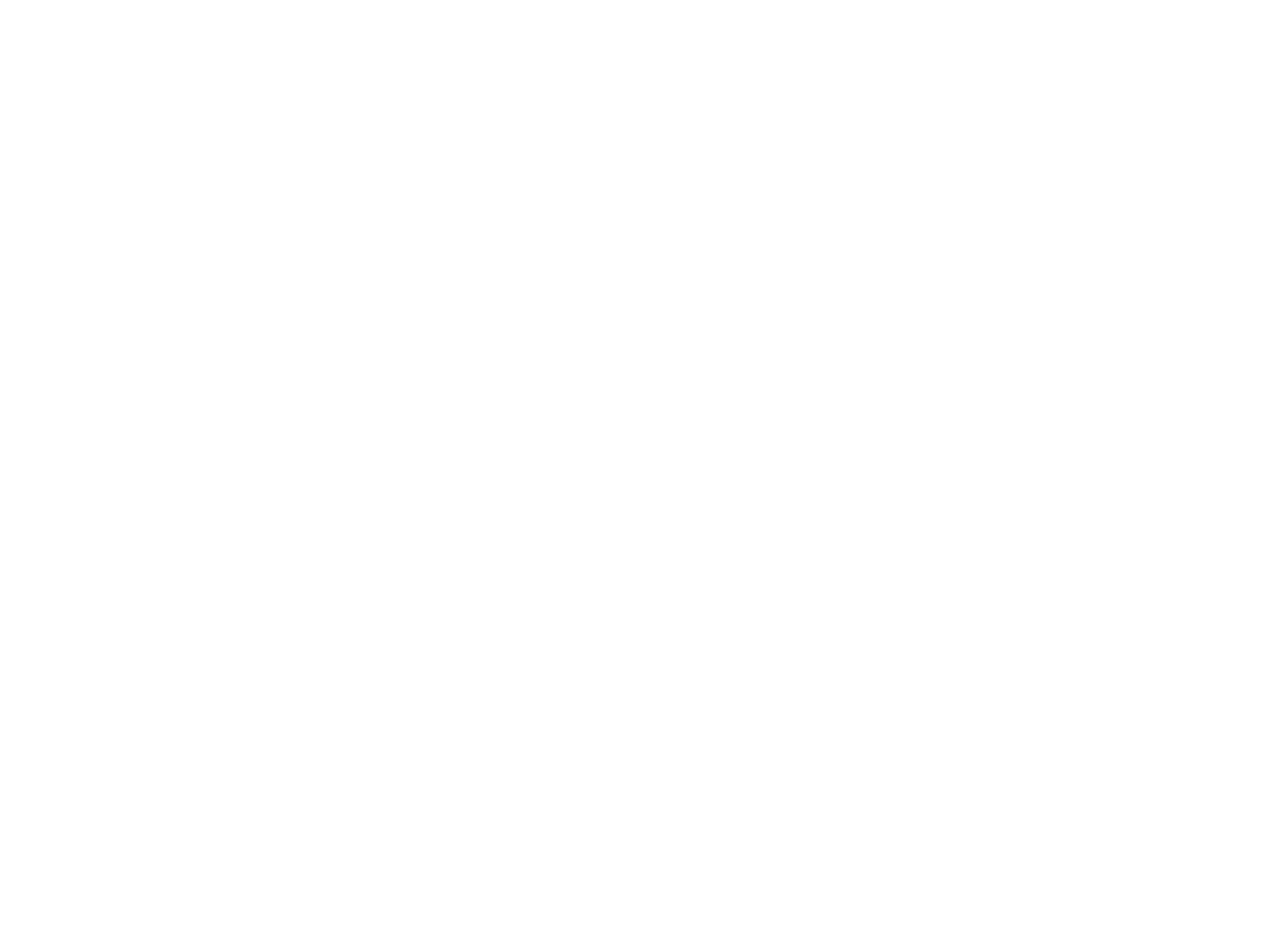
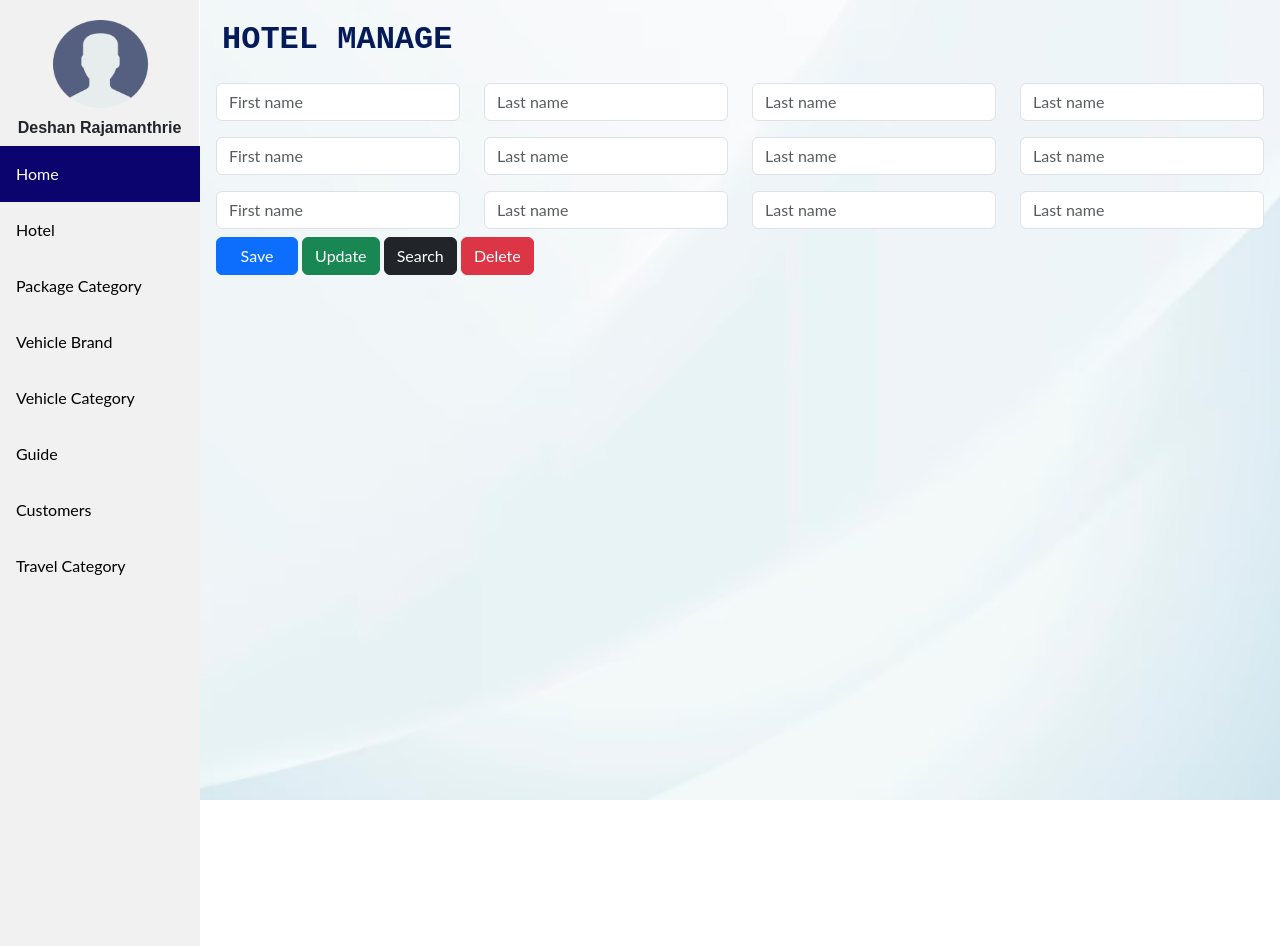
Before and after one commit to deshanrajamanthrie/Final_project_NextTravel_FrontEnd, a plain HTML site: page admin/index.html in a window 1280 px wide. Before the commit the page ends 800 px from the top, so only its background shows below. Drawn offline with Linux system fonts and the light colour scheme.

Commit message:
update content

```diff
--- /dev/null
+++ b/admin/assets/style/hotel.css
@@ -0,0 +1,19 @@
+#hotel-1stPage {
+    position: relative;
+    margin-left: 200px;
+    padding: 1px 16px;
+    height: 100vh;
+    background-image: url("../img/Capture.PNG");
+    bottom: 146px;
+    background-repeat: no-repeat;
+    background-size: cover;
+}
+.hotel-topic{
+    font-size: 2rem;
+    padding-left: 6px;
+    padding-top: 15px;
+    font-family: monospace;
+    font-weight: bold;
+    color: #041A59;
+    padding-bottom: 19px;
+}
--- /dev/null
+++ b/admin/assets/style/nav.css
@@ -0,0 +1,90 @@
+body {
+    margin: 0;
+    font-family: "Lato", sans-serif;
+
+}
+
+.sidebar {
+    margin: 0;
+    padding: 0;
+    width: 200px;
+    background-color: #f1f1f1;
+    position: fixed;
+    height: 100%;
+    overflow: auto;
+}
+
+.sidebar a {
+    display: block;
+    color: black;
+    padding: 16px;
+    text-decoration: none;
+}
+
+.sidebar a.active {
+    background-color: #0b046e;
+    color: white;
+}
+
+.sidebar a:hover:not(.active) {
+    background-color: #555;
+    color: white;
+}
+
+
+
+@media screen and (max-width: 700px) {
+    .sidebar {
+        width: 100%;
+        height: auto;
+        position: relative;
+    }
+    .sidebar a {float: left;}
+    div.content {margin-left: 0;}
+}
+
+@media screen and (max-width: 400px) {
+    .sidebar a {
+        text-align: center;
+        float: none;
+    }
+}
+.upNav{
+!important: ;
+
+    display: flex;
+    align-items: center;
+    justify-content: center;
+    width: 199px;
+    height: 146px;
+    flex-direction: column;
+    background-color: #F1F1F1;
+
+}
+.upNav>div{
+!important: ;
+    position: relative;
+    width: 93px;
+    height: 86px;
+    border-radius: 60%;
+
+    bottom: -10px;
+}
+.upNav>p{
+    position: relative;
+    top: 20px;
+    font-family:sans-serif;
+    font-weight: bold;
+}
+.user-image{
+    width: 95px;
+    height: 88px;
+}
+.content {
+    position: relative;
+    margin-left: 200px;
+    padding: 1px 16px;
+    height: 1000px;
+    background-color: #0a53be;
+    bottom: 146px;
+}
--- a/admin/index.html
+++ b/admin/index.html
@@ -4,8 +4,87 @@
     <meta charset="UTF-8">
     <title>AdminPage</title>
     <link rel="stylesheet" href="./assets/boostrap/css/bootstrap.css">
+
+    <link rel="stylesheet" href="./assets/style/nav.css">
+    <link rel="stylesheet" href="./assets/style/hotel.css">
 </head>
 <body>
+<header>
+    <section class="upNav">
+        <div><img  class="user-image" src="./assets/img/user.png" alt="user"></div>
+        <p>Deshan Rajamanthrie</p>
+    </section>
+
+</header>
+<div class="sidebar">
+    <a class="active" href="#home">Home</a>
+    <a href="#hotel">Hotel</a>
+    <a href="#package">Package Category</a>
+    <a href="#brand">Vehicle Brand</a>
+    <a href="#vehicleCategory">Vehicle Category</a>
+    <a href="#guide">Guide</a>
+    <a href="#customer">Customers</a>
+    <a href="#travelCategory">Travel Category</a>
+
+</div>
+
+<main id="hotel-1stPage">
+    <section>
+    <div class="hotel-topic">HOTEL MANAGE</div>
+    <div class="row">
+        <div class="col">
+            <input type="text" class="form-control" placeholder="First name" aria-label="First name">
+        </div>
+        <div class="col">
+            <input type="text" class="form-control" placeholder="Last name" aria-label="Last name">
+        </div>
+        <div class="col">
+            <input type="text" class="form-control" placeholder="Last name" aria-label="Last name">
+        </div>
+        <div class="col">
+            <input type="text" class="form-control" placeholder="Last name" aria-label="Last name">
+        </div>
+    </div>
+    <div class="row mt-3">
+        <div class="col">
+            <input type="text" class="form-control" placeholder="First name" aria-label="First name">
+        </div>
+        <div class="col">
+            <input type="text" class="form-control" placeholder="Last name" aria-label="Last name">
+        </div>
+        <div class="col">
+            <input type="text" class="form-control" placeholder="Last name" aria-label="Last name">
+        </div>
+        <div class="col">
+            <input type="text" class="form-control" placeholder="Last name" aria-label="Last name">
+        </div>
+    </div>
+    <div class="row mt-3">
+        <div class="col">
+            <input type="text" class="form-control" placeholder="First name" aria-label="First name">
+        </div>
+        <div class="col">
+            <input type="text" class="form-control" placeholder="Last name" aria-label="Last name">
+        </div>
+        <div class="col">
+            <input type="text" class="form-control" placeholder="Last name" aria-label="Last name">
+        </div>
+        <div class="col">
+            <input type="text" class="form-control" placeholder="Last name" aria-label="Last name">
+        </div>
+    </div>
+        <div class="button-group mt-2 ">
+            <button type="button" class="btn btn-primary"style="width: 82px">Save</button>
+            <button type="button" class="btn btn-success">Update</button>
+            <button type="button" class="btn btn-dark">Search</button>
+            <button type="button" class="btn btn-danger">Delete</button>
+        </div>
+    </section>
+    <section class="downSection">
+
+    </section>
+</main>
+
 
 </body>
 </html>
```
Also changed, not shown: admin/assets/img/4.png (added), admin/assets/img/Capture.PNG (added), admin/assets/img/user.png (added).
